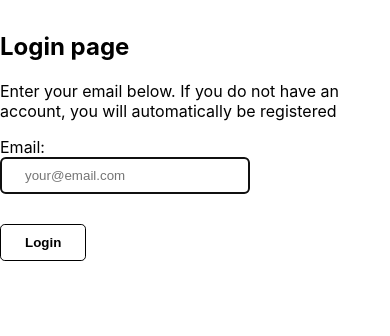
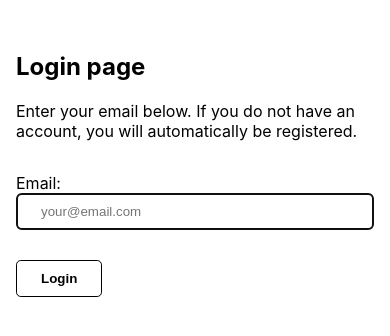
Before and after one commit to Spaghettoni/rpg-character-creator, a React (Create React App) app in the folder client/: page / in a window 390 px wide. Shown: the top 336 px of the page. Built offline with nearby package versions, Linux system fonts and the light colour scheme.

Commit message:
responsiveness & accessibility

```diff
--- a/client/src/App.tsx
+++ b/client/src/App.tsx
@@ -1,5 +1,4 @@
 import React, {useState} from 'react';
-import './App.scss';
 import {BrowserRouter, Route, Routes} from "react-router-dom";
 import {ApolloClient, ApolloProvider, InMemoryCache} from "@apollo/client";
 import {Login} from "./routes/login";
--- a/client/src/components/character/index.tsx
+++ b/client/src/components/character/index.tsx
@@ -22,8 +22,9 @@ export const CharacterComponent = (props: CharacterComponentProps) => {
             <td className={'race cell'}>{race}</td>
             <td className={'bio cell'}>{!bio ? '-' : bio}</td>
             <td className={'edit cell'}>
-                <Link to={{pathname:'/create', search: `?myParam=${characterId}`}} state={props.character}>
+                <Link to={{pathname:'/create'}} state={props.character} title={'edit-character-link'}>
                     <button id={'edit-button'} className={'table-button'}
+                            aria-label={'edit-character-button'}
                     >
                         <EditIcon/>
                     </button>
@@ -31,6 +32,7 @@ export const CharacterComponent = (props: CharacterComponentProps) => {
             </td>
             <td className={'delete cell'}>
                 <button id={'delete-button'} className={'table-button'}
+                        aria-label={'delete-character-button'}
                         onClick={() => props.onDelete(characterId)}
                 >
                     <DeleteIcon />
--- a/client/src/index.scss
+++ b/client/src/index.scss
@@ -31,6 +31,15 @@ header {
 .container {
   max-width: 60rem;
   width: 100%;
+  padding-left: 1rem;
+  padding-right: 1rem;
+  padding-bottom: 2rem;
+  @media only screen and (max-width: 425px) {
+    display: flex;
+    flex-direction: column;
+    max-width: none;
+    flex: 1;
+  }
 }
 
 #create-button, #login-button, #logout-button, #back-button{
--- a/client/src/routes/characterList/index.tsx
+++ b/client/src/routes/characterList/index.tsx
@@ -30,11 +30,11 @@ export const CharacterList = () => {
                     </div>
                     <h2>Your characters ({user.email})</h2>
                 </header>
-                    <section>
+                    <section id={'character-list-section'}>
                     {(user.characters === null || user.characters.length === 0) ?
                      (<p>You currently do not have any characters!</p>) :
                         (
-                         <table className={'grid-container'}>
+                         <table title={'character-list-table'}>
                              <thead>
                              <tr>
                                  <th>#</th>
@@ -63,8 +63,8 @@ export const CharacterList = () => {
                     }
                     </section>
 
-                    <Link to={'/create'}>
-                        <ButtonComponent id={'create-button'} text={'Create new character'}>
+                    <Link to={'/create'} title={'create-page-link'}>
+                        <ButtonComponent id={'create-button'} text={'Create new character'} name={'character-create-button'}>
                             <AddBoxIcon fontSize={'small'}/>
                         </ButtonComponent>
                     </Link>
--- a/client/src/routes/characterList/styles.scss
+++ b/client/src/routes/characterList/styles.scss
@@ -1,9 +1,14 @@
+#character-list-section {
+  overflow-x: scroll;
+  min-width: 40rem;
+}
+
 table {
   width: 100%;
   table-layout: fixed;
   border-collapse: collapse;
   border: 3px solid black;
-  padding: 3rem;
+
 
   tr {
     border: 1px solid rgba(168, 168, 168, 0.68);
@@ -34,7 +39,7 @@ table {
     text-align: start;
   }
   thead th:nth-child(1) {
-    width: 5%;
+    width: 2rem;
   }
 
   thead th:nth-child(2) {
@@ -54,14 +59,13 @@ table {
   }
 
   thead th:nth-child(6) {
-    width: 20%;
   }
 
   thead th:nth-child(7) {
     width: 5%;
   }
   thead th:nth-child(8) {
-    width: 5%;
+    width: 6%;
   }
 }
 
--- a/client/src/routes/createCharacter/hooks.ts
+++ b/client/src/routes/createCharacter/hooks.ts
@@ -8,7 +8,6 @@ import {GlobalContext} from "../../context";
 export const useCreateCharacter = () => {
     const navigate = useNavigate();
     const {state} = useLocation();
-    const {id} = state as Character;
     const {user, setUser} = useContext(GlobalContext);
     const [isCreating, __] = useState(!state);
     const [newCharacter, setNewCharacter] = useState<Character>({
@@ -50,10 +49,13 @@ export const useCreateCharacter = () => {
                 if (isCreating) {
                     await createNewCharacter()
                 } else {
-                    if (id)
-                    await onEditCharacter(id, newCharacter)
-                        .catch(error => alert(error))
-                        .finally(() => navigate('/list'))
+                    if (state) {
+                        const {id} = state as Character;
+                        await onEditCharacter(id!, newCharacter)
+                            .catch(error => alert(error))
+                            .finally(() => navigate('/list'))
+                    }
+
                 }
             } else {
                 setError({...error, lastName: 'Please enter last name!'});
--- a/client/src/routes/createCharacter/index.tsx
+++ b/client/src/routes/createCharacter/index.tsx
@@ -19,6 +19,7 @@ export const CreateCharacter = () => {
                                 id={'back-button'}
                                 text={''}
                                 name={'back-button'}
+                                aria-label={'back-button'}
                             >
                                 <ArrowBackIcon/>
                             </ButtonComponent>
--- a/client/src/routes/createCharacter/styles.scss
+++ b/client/src/routes/createCharacter/styles.scss
@@ -1,5 +1,8 @@
 label {
   margin-top: 1rem;
+  @media only screen and (min-width: 426px) {
+    max-width: 20rem;
+  }
 }
 
 select {
--- a/client/src/routes/login/index.tsx
+++ b/client/src/routes/login/index.tsx
@@ -8,9 +8,10 @@ export const Login = () => {
     return (
         <main>
             <section className={'container'}>
+
                 <header>
                     <h2>Login page</h2>
-                    <p>Enter your email below. If you do not have an account, you will automatically be registered</p>
+                    <p>Enter your email below. If you do not have an account, you will automatically be registered.</p>
                 </header>
                 <form id='login-form' onSubmit={onLogin}>
                     <label>
--- a/client/src/routes/login/styles.scss
+++ b/client/src/routes/login/styles.scss
@@ -1,11 +1,10 @@
+label {
+  display: flex;
+  flex-direction: column;
+}
+
 #email-error {
   color: indianred;
-}
-
-label {
-  display: flex;
-  max-width: 250px;
-  flex-direction: column;
 }
 
 #login-button {
```
Also changed, not shown: client/src/App.scss (deleted).
